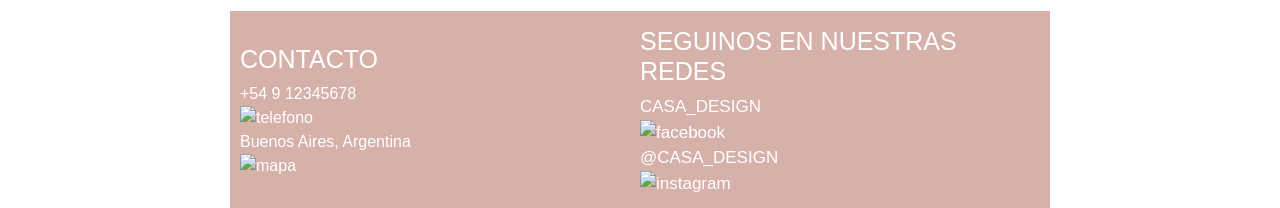
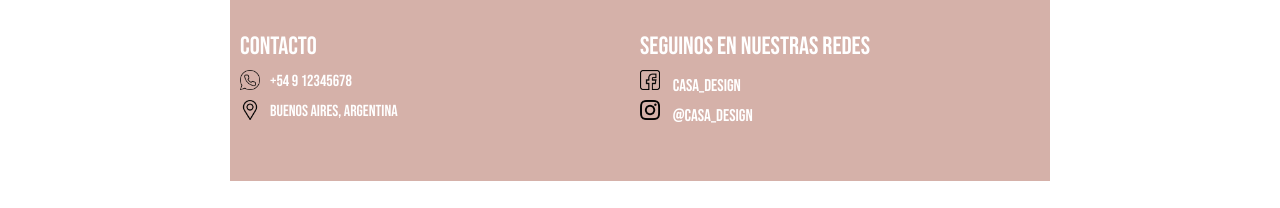
Before and after one commit to AnaFerreira95/PF-Ferreira, a plain HTML site: page pages/contacto.html in a window 1280 px wide. Shown: the part 847-1055 px from the top of the page. After the commit the page ends 1028 px from the top, so only its background shows below. Drawn offline with nearby package versions, Linux system fonts and the light colour scheme.

Commit message:
ended pages

```diff
--- a/pages/contacto.html
+++ b/pages/contacto.html
@@ -4,12 +4,15 @@
     <meta charset="UTF-8">
     <meta http-equiv="X-UA-Compatible" content="IE=edge">
     <meta name="viewport" content="width=device-width, initial-scale=1.0">
-    <title>Contacto</title>
+    <!-- tags SEO -->
+    <title>Casa Desing | Contactanos</title>
+    <meta name="description" content=" Contactanos para deja tu hogar aun mas sofisticado">
+    <meta name="Keywords" content=" Deseño, Mobiliario, iluminación, colores,">
     <link rel="shortcut icon" href="../img/logo.png" type="image/x-icon"/>
     <link rel="stylesheet" href="../sass/main.css">
     <link rel="preconnect" href="https://fonts.googleapis.com">
     <link rel="preconnect" href="https://fonts.gstatic.com" crossorigin>
-<link href="https://fonts.googleapis.com/css2?family=Noto+Serif+Armenian:wght@100;200;300&family=Noto+Serif:ital,wght@0,100;1,200&family=Quicksand:wght@300&family=Red+Hat+Display:wght@300&display=swap" rel="stylesheet">
+    <link href="https://fonts.googleapis.com/css2?family=Bebas+Neue&display=swap" rel="stylesheet"><link href="https://cdn.jsdelivr.net/npm/bootstrap@5.3.0/dist/css/bootstrap.min.css" rel="stylesheet" integrity="sha384-9ndCyUaIbzAi2FUVXJi0CjmCapSmO7SnpJef0486qhLnuZ2cdeRhO02iuK6FUUVM" crossorigin="anonymous">
     <link href="https://cdn.jsdelivr.net/npm/bootstrap@5.3.0/dist/css/bootstrap.min.css" rel="stylesheet" integrity="sha384-9ndCyUaIbzAi2FUVXJi0CjmCapSmO7SnpJef0486qhLnuZ2cdeRhO02iuK6FUUVM" crossorigin="anonymous">
 </head>
 <body>
@@ -119,18 +122,26 @@
     <footer class="footer">
       <div class="contacto">
         <h3>CONTACTO</h3>
+      <div class="contact__item">
+      <img src="../img/icono/llamada-telefonica.png" alt="telefono"  class="img__footer">
       <span>+54 9 12345678</span>
-       <img src="incone-Wpp" alt="telefono">
+      </div>
+      <div class="contact__item">
+      <img src="../img/icono/marcador-de-posicion.png" alt="mapa"  class="img__footer">
       <span>Buenos Aires, Argentina</span>
-       <img src="incone-maps" alt="mapa">
+      </div>
       </div>
 
       <div class="redes">
       <h3>SEGUINOS EN NUESTRAS REDES</h3>
+      <div class="redes__sociales">
+      <img src="../img/icono/facebook.png" alt="facebook"  class="img__footer">
       <span>CASA_DESIGN</span>
-       <img src="incone-facebook" alt="facebook">
+      </div>
+      <div class="redes__sociales">
+      <img src="../img/icono/instagram.png" alt="instagram" class="img__footer">
       <span>@CASA_DESIGN</span>
-       <img src="incone-instagram" alt="instagram">
+      </div>
       </div>
      </footer>
      <script src="https://cdn.jsdelivr.net/npm/bootstrap@5.3.0/dist/js/bootstrap.bundle.min.js" integrity="sha384-geWF76RCwLtnZ8qwWowPQNguL3RmwHVBC9FhGdlKrxdiJJigb/j/68SIy3Te4Bkz" crossorigin="anonymous"></script>
```
Also changed, not shown: index.html (+23 -12 lines), pages/nosotros.html (+17 -6 lines), pages/proyectos.html (+17 -6 lines), pages/servicios.html (+17 -6 lines). Lines whose indentation alone changed are shown as unchanged.
